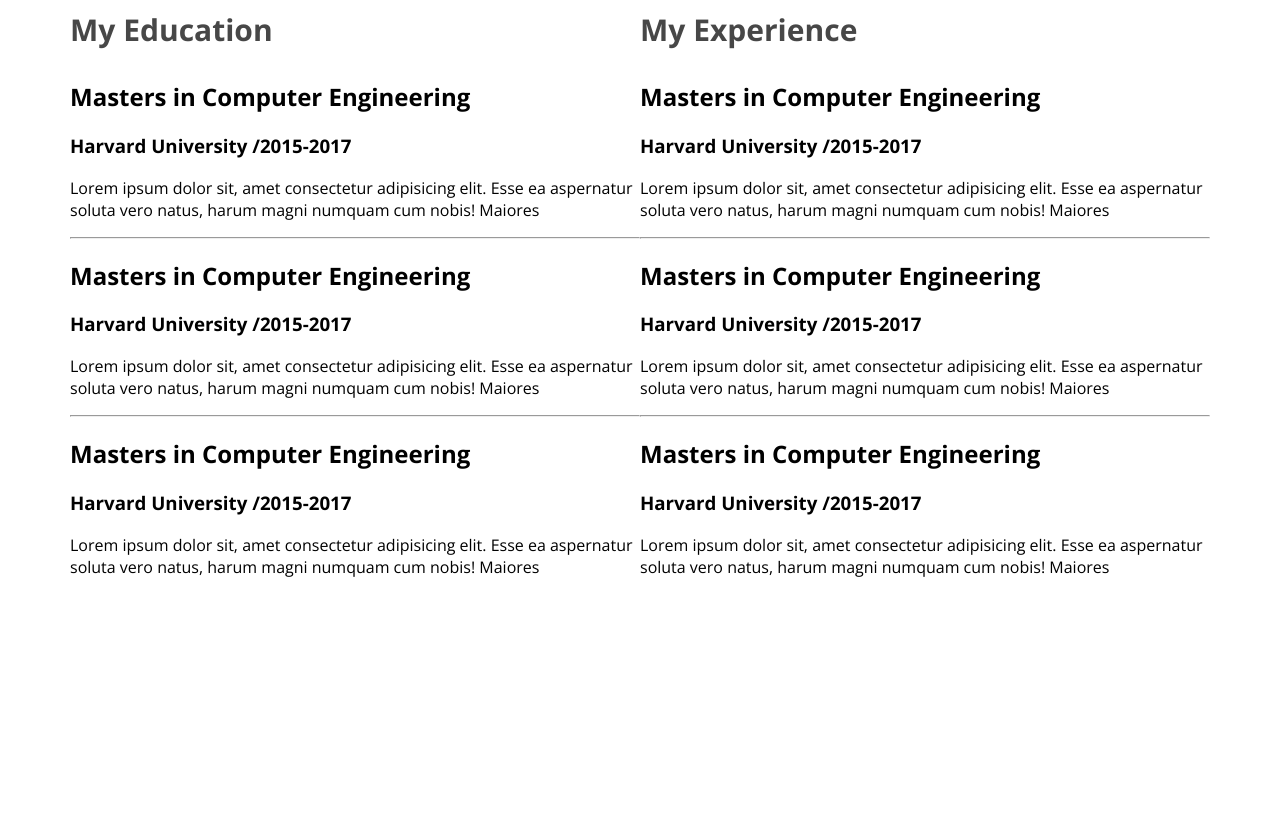
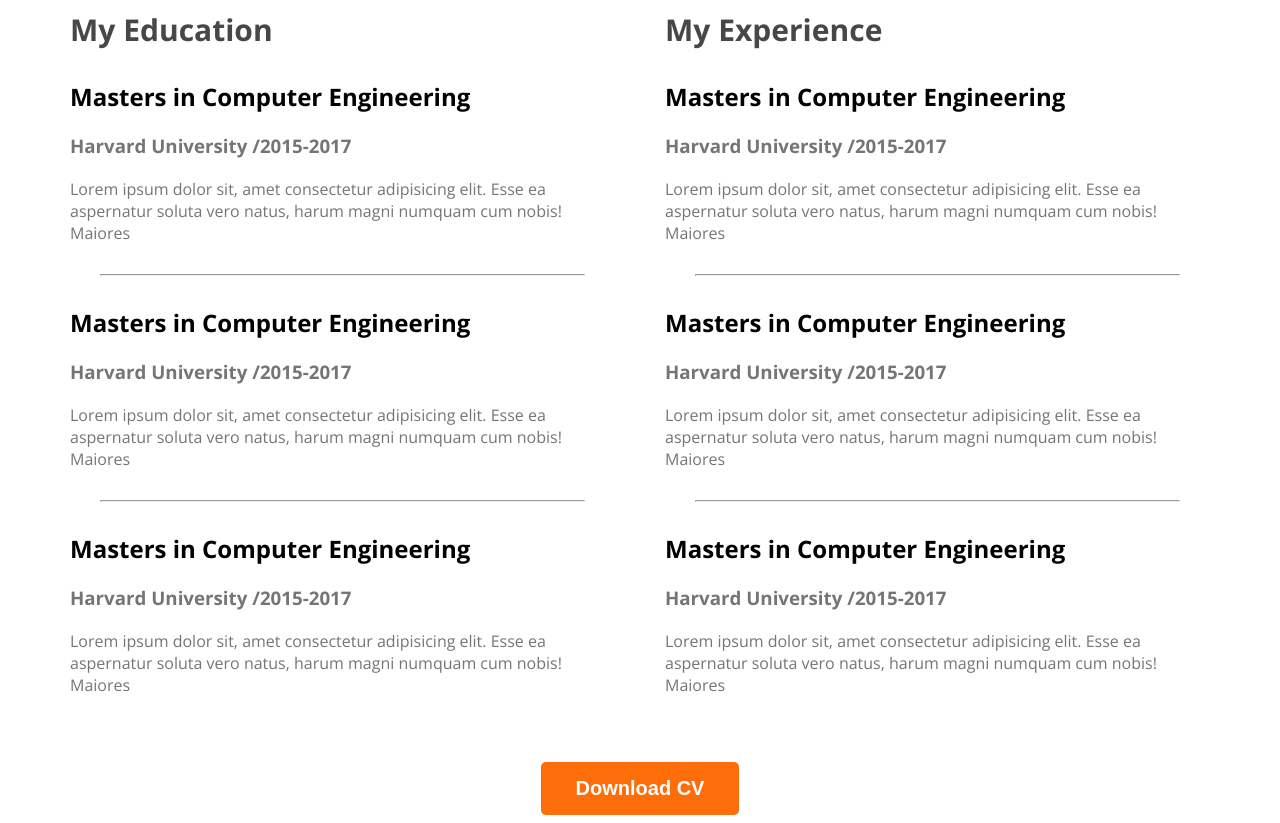
Before and after one commit to Aniruddah-Biswas/web-developer-Portfolio, a plain HTML site: page index.html in a window 1280 px wide. Shown: the part 2340-3163 px from the top of the page. Before the commit the page ends 2942 px from the top, so only its background shows below. Drawn offline with nearby package versions, Linux system fonts and the light colour scheme.

Commit message:
button added

```diff
--- a/index.html
+++ b/index.html
@@ -200,6 +200,9 @@
             </div>
           </div>
         </div>
+        <div class="download_cv">
+          <button class="btn_primary">Download CV</button>
+        </div>
       </section>
     </main>
     <footer></footer>
--- a/styles/portfolio.css
+++ b/styles/portfolio.css
@@ -153,7 +153,25 @@ main section{
 }
 .resume_container{
     display:flex;
+    gap: 50px;
 }
 .resume_column{
     /* display: flex; */
 }
+.resume_item_institute{
+    margin-bottom: 20px;
+    margin-top: 0px;
+}
+.resume_item_institute, .resume_item_description{
+    color: #757575;
+    /* font-size: 25px; */
+
+}
+.resume_container hr{
+   margin: 30px;
+}
+
+.download_cv{
+    text-align: center;
+    margin-top: 50px;
+}
```
